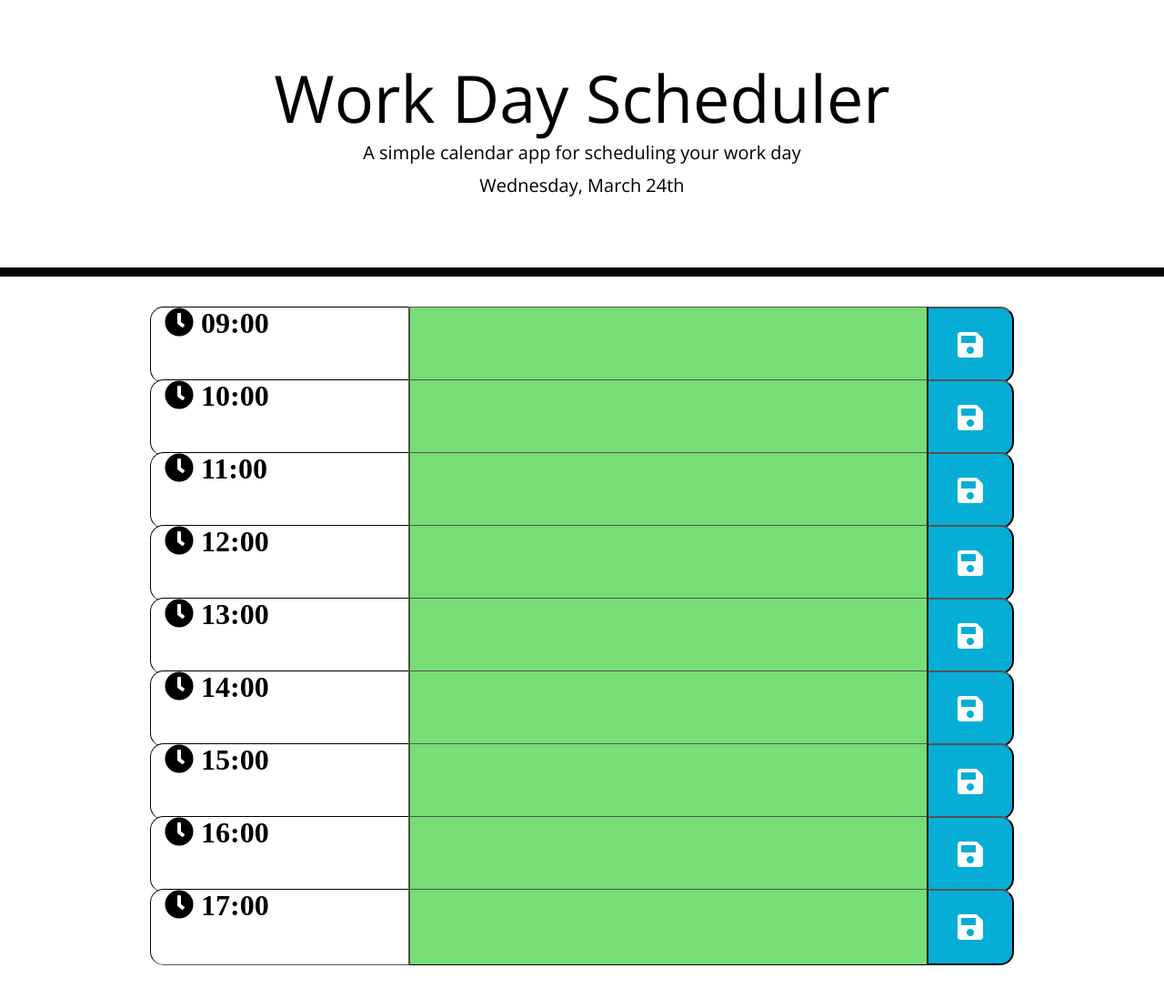
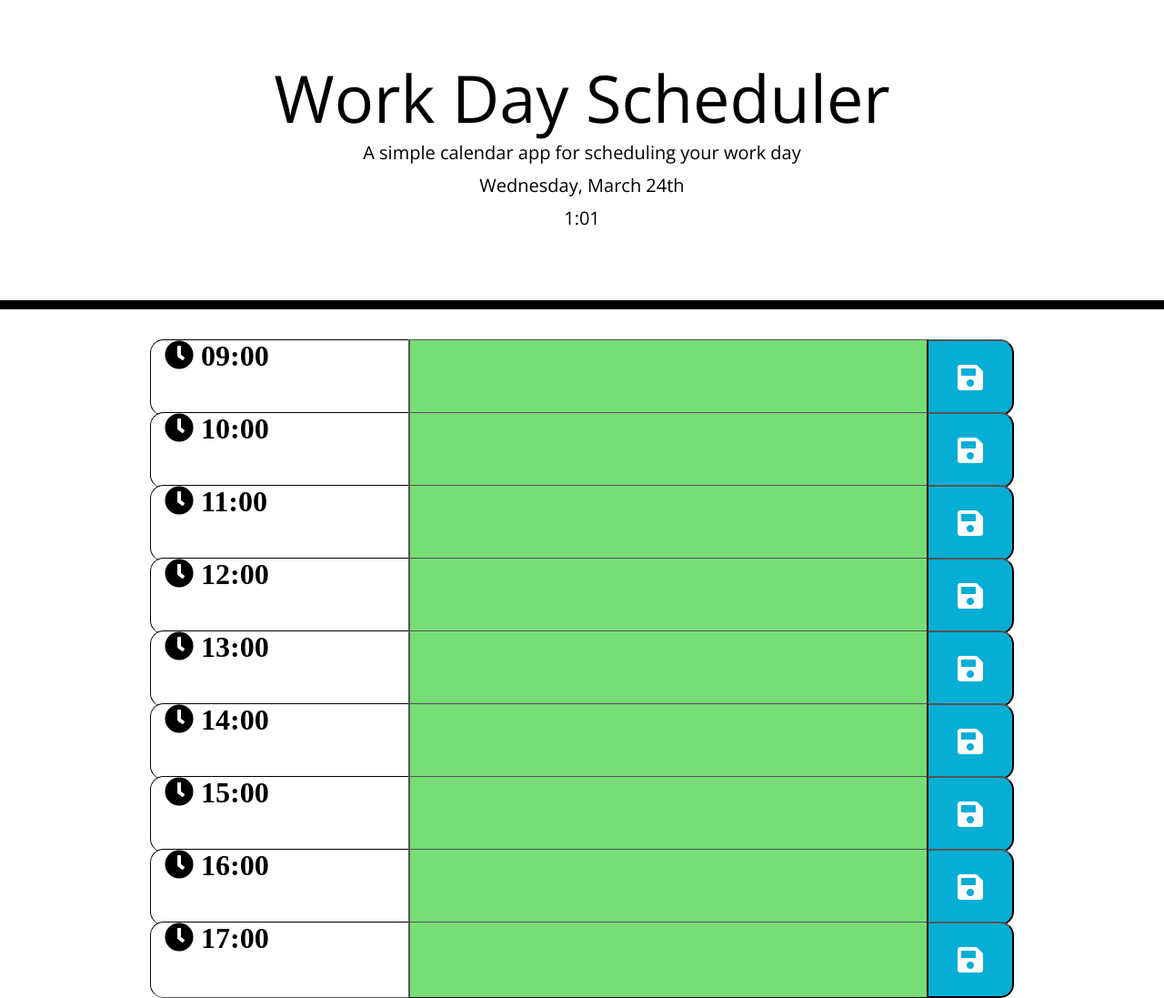
Before and after one commit to fraudwheeldrive/work-day-scheduler, a plain HTML site: page index.html in a window 1280 px wide. Shown: the whole page at 91% size. Before the commit the page ends 1061 px from the top, so only its background shows below. Drawn offline with nearby package versions, Linux system fonts and the light colour scheme.

Commit message:
css styling changed to add some spice, time added to header in 24 hour format

```diff
--- a/assets/Javascript/script.js
+++ b/assets/Javascript/script.js
@@ -1,12 +1,15 @@
 // set up static var
 
 var today = moment().format("dddd, MMMM Do");
-var now = moment().format ("H A");
+var now = moment().format ("H:HH");
+
 
 //WHEN I open the planner
 //THEN the current day is displayed at the top of the calendar
 
 $("#currentDay").text(today);
+$("#currentTime").text(now);
+
 
 //WHEN I scroll down
 //THEN I am presented with time blocks for standard business hours
@@ -14,6 +17,8 @@ $("#currentDay").text(today);
 
 //WHEN I view the time blocks for that day
 //THEN each time block is color-coded to indicate whether it is in the past, present, or future
+
+
 
 //WHEN I click into a time block
 //THEN I can enter an event
--- a/index.html
+++ b/index.html
@@ -27,6 +27,7 @@
       <h1 class="display-3">Work Day Scheduler</h1>
       <p class="lead">A simple calendar app for scheduling your work day</p>
       <p id="currentDay" class="lead"></p>
+      <p id="currentTime" class="lead"></p>
     </header>
     <div class="container" id="main-container">
       <!-- Timeblocks go here -->
```
